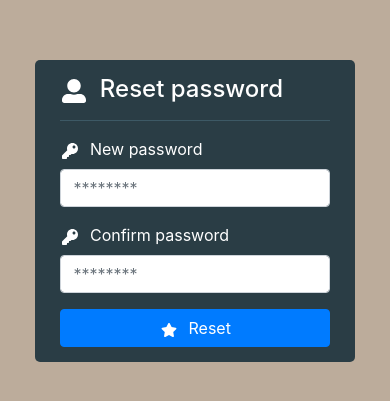
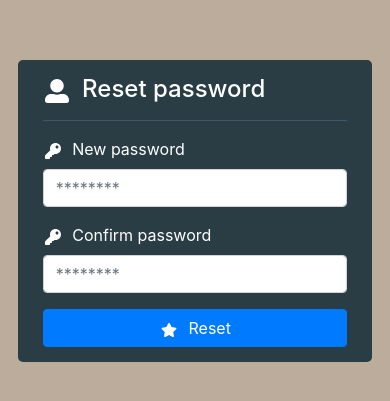
Before and after one commit to ronaldscruz/auth-reactjs, a React (Create React App) app: page /reset_password in a window 390 px wide. Shown: the part 211-612 px from the top of the page. Built offline with nearby package versions, Linux system fonts and the light colour scheme.

Commit message:
componente - informar feedback / adicionado

```diff
--- a/src/pages/auth/index.js
+++ b/src/pages/auth/index.js
@@ -1,6 +1,7 @@
 import React, { Component } from 'react';
-import {findDOMNode} from 'react-dom'
-import { Link, Redirect } from 'react-router-dom'
+import { Link } from 'react-router-dom'
+
+import Info from '../../components/Info'
 
 import axios from 'axios'
 
@@ -11,15 +12,9 @@ import {
 } from 'react-bootstrap'
 
 import {
-   FaAt, FaKey, FaSignInAlt, FaUserAlt, FaExclamationCircle
+   FaAt, FaKey, FaSignInAlt, FaUserAlt
 } from 'react-icons/fa'
 
-function Error(props){
-   if(props.msg !== ""){
-      return <p id="error"><FaExclamationCircle/> {props.msg}</p>
-   }
-   return <p></p>
-}
 
 export default class Auth extends Component {
 
@@ -59,7 +54,8 @@ export default class Auth extends Component {
             <div className="form-wrapper">
                <h4> <FaUserAlt/> Enter your credentials</h4>
                <hr></hr>
-               <Error msg={this.state.errorReport}/>
+               {/* <Error msg={this.state.errorReport}/> */}
+               <Info msg={this.state.errorReport} infoType="error" />
                <Form method="post" name="auth" onSubmit={this.Auth} ref="auth">
                   <Form.Group controlId="email">
                      <Form.Label><FaAt/> E-mail </Form.Label>
--- a/src/pages/auth/style.css
+++ b/src/pages/auth/style.css
@@ -15,7 +15,7 @@
 }
 @media screen and (max-width: 768px) {
   .form-window {
-    grid-template-columns: 1fr 9fr 1fr;
+    grid-template-columns: 1fr 20fr 1fr;
     grid-template-rows: 1fr 1fr 1fr;
     grid-template-areas: ". . ." ". content ." ". . .";
   }
@@ -66,8 +66,4 @@
   }
 }
 
-#error {
-  color: #db4141;
-}
-
 /*# sourceMappingURL=style.css.map */
--- a/src/pages/auth/style.scss
+++ b/src/pages/auth/style.scss
@@ -17,7 +17,7 @@
    ". . .";
 
    @media screen and (max-width: 768px){
-      grid-template-columns: 1fr 9fr 1fr;
+      grid-template-columns: 1fr 20fr 1fr;
       grid-template-rows: 1fr 1fr 1fr;
       grid-template-areas:
       ". . ."
@@ -76,7 +76,3 @@
       font-size: 16px;
    }
 }
-
-#error{
-   color: rgb(219, 65, 65);
-}
```
Also changed, not shown: 1 other file (tests, documents, lock files or other folders).
